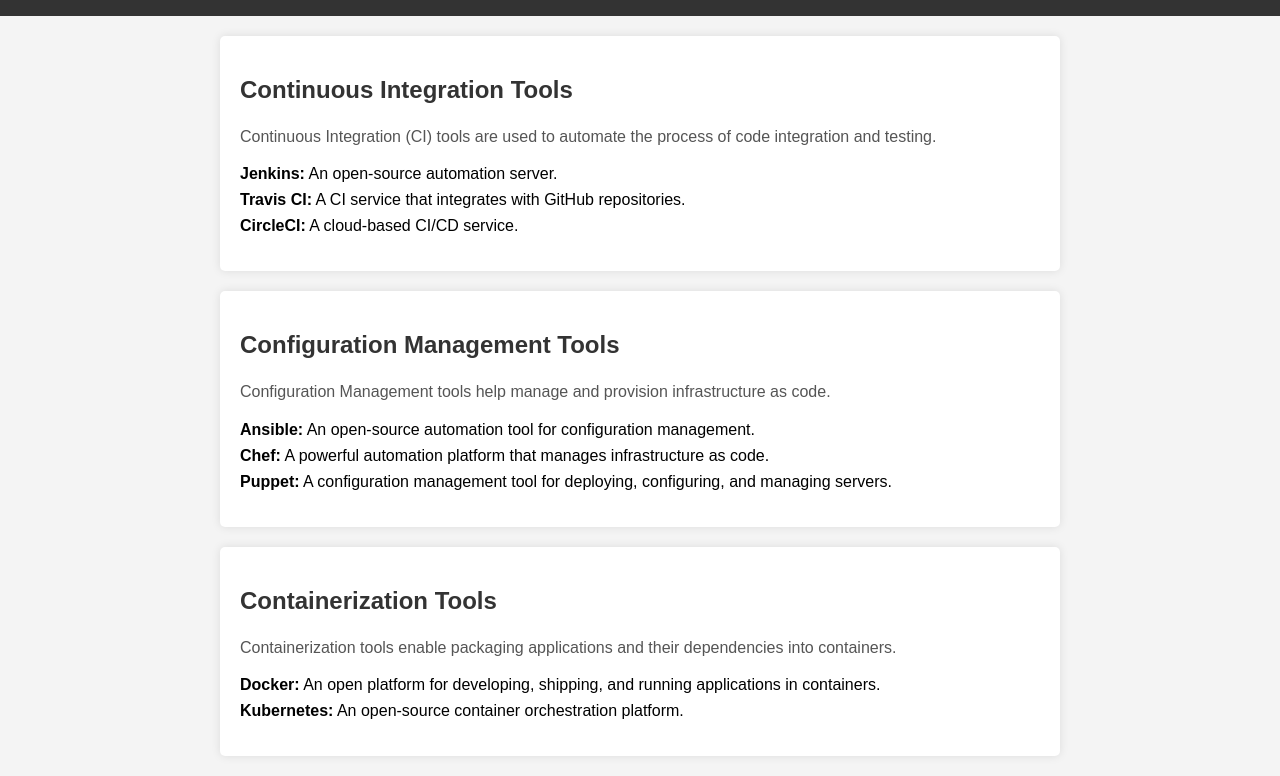
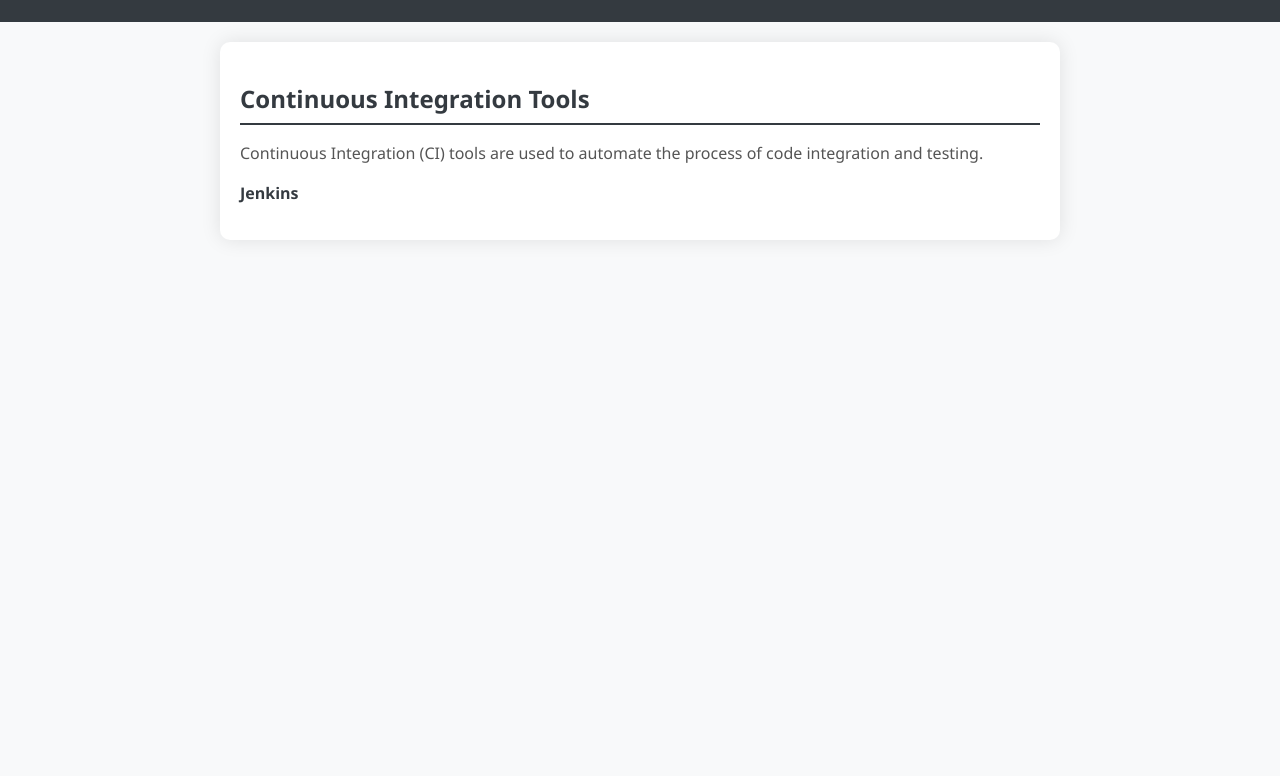
Before and after one commit to maheshbirajdar12345/project, a plain HTML site: page index.html in a window 1280 px wide. Shown: the part 96-872 px from the top of the page. After the commit the page ends 800 px from the top, so only its background shows below. Drawn offline with Linux system fonts and the light colour scheme.

Commit message:
updated web page

```diff
--- a/index.html
+++ b/index.html
@@ -6,14 +6,15 @@
     <title>DevOps Tools Information</title>
     <style>
         body {
-            font-family: Arial, sans-serif;
-            background-color: #f4f4f4;
+            font-family: 'Segoe UI', Tahoma, Geneva, Verdana, sans-serif;
+            background-color: #f8f9fa;
             margin: 0;
             padding: 0;
+            color: #495057;
         }
 
         header {
-            background-color: #333;
+            background-color: #343a40;
             color: #fff;
             text-align: center;
             padding: 1em;
@@ -24,12 +25,15 @@
             margin: 20px auto;
             padding: 20px;
             background-color: #fff;
-            box-shadow: 0 0 10px rgba(0, 0, 0, 0.1);
-            border-radius: 5px;
+            box-shadow: 0 0 20px rgba(0, 0, 0, 0.1);
+            border-radius: 10px;
         }
 
         h2 {
-            color: #333;
+            color: #343a40;
+            border-bottom: 2px solid #343a40;
+            padding-bottom: 8px;
+            margin-bottom: 16px;
         }
 
         p {
@@ -43,7 +47,11 @@
         }
 
         li {
-            margin-bottom: 8px;
+            margin-bottom: 12px;
+        }
+
+        li strong {
+            color: #343a40;
         }
     </style>
 </head>
@@ -57,30 +65,4 @@
         <h2>Continuous Integration Tools</h2>
         <p>Continuous Integration (CI) tools are used to automate the process of code integration and testing.</p>
         <ul>
-            <li><strong>Jenkins:</strong> An open-source automation server.</li>
-            <li><strong>Travis CI:</strong> A CI service that integrates with GitHub repositories.</li>
-            <li><strong>CircleCI:</strong> A cloud-based CI/CD service.</li>
-        </ul>
-    </section>
-
-    <section>
-        <h2>Configuration Management Tools</h2>
-        <p>Configuration Management tools help manage and provision infrastructure as code.</p>
-        <ul>
-            <li><strong>Ansible:</strong> An open-source automation tool for configuration management.</li>
-            <li><strong>Chef:</strong> A powerful automation platform that manages infrastructure as code.</li>
-            <li><strong>Puppet:</strong> A configuration management tool for deploying, configuring, and managing servers.</li>
-        </ul>
-    </section>
-
-    <section>
-        <h2>Containerization Tools</h2>
-        <p>Containerization tools enable packaging applications and their dependencies into containers.</p>
-        <ul>
-            <li><strong>Docker:</strong> An open platform for developing, shipping, and running applications in containers.</li>
-            <li><strong>Kubernetes:</strong> An open-source container orchestration platform.</li>
-        </ul>
-    </section>
-
-</body>
-</html>
+            <li><strong>Jenkins
```
